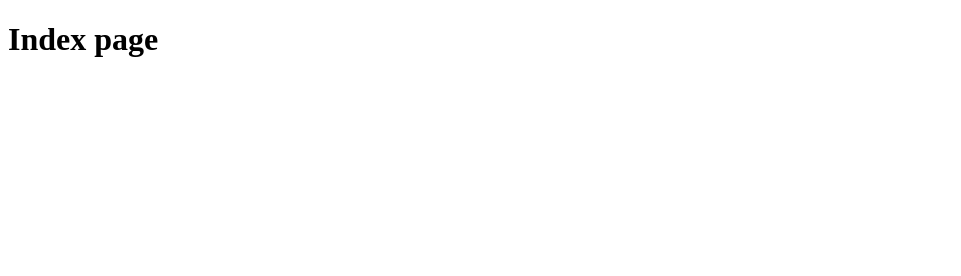
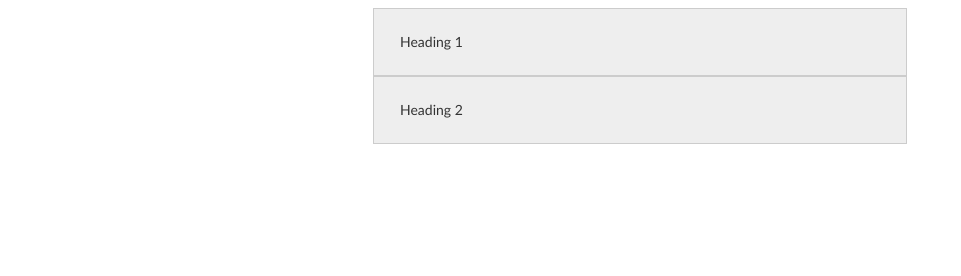
Before and after one commit to AnnaMarkevych/AccordeonCss, a website built with webpack: page src/index/index.html in a window 1280 px wide. Shown: the whole page, without its empty margins (0-961 px from the left). Built offline with nearby package versions, Linux system fonts and the light colour scheme.

Commit message:
add html and scss for accardeon

```diff
--- a/src/index/index.html
+++ b/src/index/index.html
@@ -8,6 +8,22 @@
     <meta http-equiv="X-UA-Compatible" content="ie=edge">
 </head>
 <body>
-<h1>Index page</h1>
+<div class="accordion">
+    <section id="one">
+        <h2><a href="#one">Heading 1</a></h2>
+        <div>
+            <p>"Lorem ipsum dolor sit amet, consectetur adipiscing elit, sed do eiusmod tempor incididunt ut labore et dolore magna aliqua. Ut enim ad minim veniam, quis nostrud exercitation ullamco laboris nisi ut aliquip ex ea commodo consequat. Duis aute irure dolor in reprehenderit in voluptate velit esse cillum dolore eu fugiat nulla pariatur. Excepteur sint occaecat cupidatat non proident, sunt in culpa qui officia deserunt mollit anim id est laborum."</p>
+        </div>
+    </section>
+</div>
+<div class="accordion">
+    <section id="one">
+        <h2><a href="#one">Heading 2</a></h2>
+        <div>
+            <p>"Lorem ipsum dolor sit amet, consectetur adipiscing elit, sed do eiusmod tempor incididunt ut labore et dolore magna aliqua. Ut enim ad minim veniam, quis nostrud exercitation ullamco laboris nisi ut aliquip ex ea commodo consequat. Duis aute irure dolor in reprehenderit in voluptate velit esse cillum dolore eu fugiat nulla pariatur. Excepteur sint occaecat cupidatat non proident, sunt in culpa qui officia deserunt mollit anim id est laborum."</p>
+        </div>
+    </section>
+</div>
+
 </body>
 </html>
--- a/src/index/index.scss
+++ b/src/index/index.scss
@@ -1 +1,50 @@
 @import '../common/styles/_libs';
+section {
+  display: block;
+}
+
+.accordion
+{
+  background-color: #eee;
+  border: 1px solid #ccc;
+  width: 500px;
+  padding: 1rem;
+  margin: 0 auto;
+}
+
+.accordion h2,
+.accordion p
+{
+  margin: 0;
+}
+.accordion p
+{
+  padding: 10px;
+}
+.accordion h2 a
+{
+  display: block;
+  position: relative;
+  font: 14px/1 'Trebuchet MS', 'Lucida Sans';
+  padding: 10px;
+  color: #333;
+  text-decoration: none;
+}
+.accordion h2 a:hover
+{
+  background: #fff;
+}
+.accordion h2 + div
+{
+  height: 0;
+  overflow: hidden;
+  //-moz-transition: height 0.3s ease-in-out;
+  //-webkit-transition: height 0.3s ease-in-out;
+  //-o-transition: height 0.3s ease-in-out;
+  transition: height 0.3s ease-in-out;
+}
+.accordion :hover h2 + div,
+.accordion :active h2 + div
+{
+  height: 100px;
+}
```
Also changed, not shown: 1 other file.
